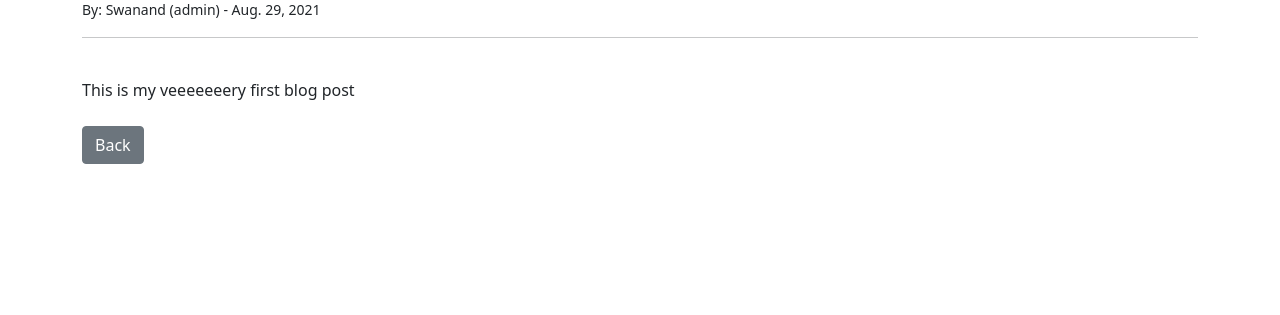
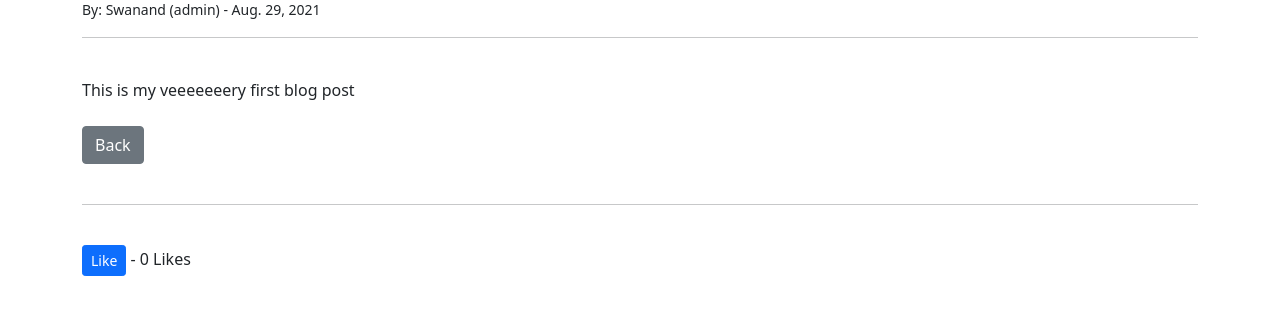
Before and after one commit to savvyswanand/Blog, a Django app: page /article/1 in a window 1280 px wide. Shown: the part 139-454 px from the top of the page. Run offline with Django 3.2, Linux system fonts and the light colour scheme; data comes from the database, SQL or seed files in the repository; both versions use the stored data as it was after the commit; parts of the project's set-up code (start-up, migrations or seed data) failed here and were passed over.

Commit message:
Added likes button

```diff
--- a/theblog/models.py
+++ b/theblog/models.py
@@ -20,6 +20,10 @@ class Post(models.Model):
 	body = models.TextField()
 	post_date = models.DateField(auto_now_add=True)
 	category = models.CharField(max_length=255, default='coding')
+	likes = models.ManyToManyField(User, related_name= 'blog_posts')
+
+	def total_likes(self):
+		return self.likes.count()
 
 	def __str__(self):
 		return self.title + ' | ' + str(self.author)
--- a/theblog/templates/article_details.html
+++ b/theblog/templates/article_details.html
@@ -28,5 +28,12 @@
 <a href="{% url 'home' %}" class="btn btn-secondary">
 Back</a>
 
+<br></br>
+<hr>
+<br/>
+<form action = "{% url 'like_post' post.pk %}" method="POST">
+	{% csrf_token %}
+	<button type= "submit", name="post_id", value="{{ post.id }}", class= "btn btn-primary btn-sm">Like</button> - {{ total_likes }} Likes
+</form>
 
 {% endblock %}
--- a/theblog/urls.py
+++ b/theblog/urls.py
@@ -1,6 +1,6 @@
 from django.urls import path
 # from . import views
-from .views import HomeView, ArticleDetailView, AddPostView, UpdatePostView, DeletePostView, AddCategoryView, CategoryView
+from .views import HomeView, ArticleDetailView, AddPostView, UpdatePostView, DeletePostView, AddCategoryView, CategoryView, LikeView
 
 urlpatterns = [
     # path('', views.home, name="home"),
@@ -11,4 +11,5 @@ urlpatterns = [
     path('article/edit/<int:pk>', UpdatePostView.as_view(), name='update_post'),
     path('article/<int:pk>/remove', DeletePostView.as_view(), name='delete_post'),
     path('category/<str:cats>/', CategoryView, name='category'),
+    path('like/<int:pk>', LikeView, name='like_post')
 ]
--- a/theblog/views.py
+++ b/theblog/views.py
@@ -1,11 +1,17 @@
-from django.shortcuts import render
+from django.shortcuts import render, get_object_or_404
 from django.views.generic import ListView, DetailView, CreateView, UpdateView, DeleteView
 from .models import Post, Category
 from .forms import PostForm, EditForm
-from django.urls import reverse_lazy
+from django.urls import reverse_lazy, reverse
+from django.http import HttpResponseRedirect
 
 # def home(request):
 # 	return render(request, 'home.html', {})
+
+def LikeView(request, pk):
+	post = get_object_or_404(Post, id=request.POST.get('post_id'))
+	post.likes.add(request.user)
+	return HttpResponseRedirect(reverse('article-detail', args=[str(pk)]))
 
 class HomeView(ListView):
 	model = Post
@@ -31,7 +37,10 @@ class ArticleDetailView(DetailView):
 	def get_context_data(self, *args, **kwargs):
 		cat_menu = Category.objects.all()
 		context = super(ArticleDetailView, self).get_context_data(*args, **kwargs)
+		stuff = get_object_or_404(Post,id=self.kwargs['pk'])
+		total_likes =stuff.total_likes()
 		context["cat_menu"] = cat_menu
+		context['total_likes'] = total_likes
 		return context
 
 class AddPostView(CreateView):
```
Also changed, not shown: db.sqlite3, theblog/migrations/0005_post_likes.py (added).
